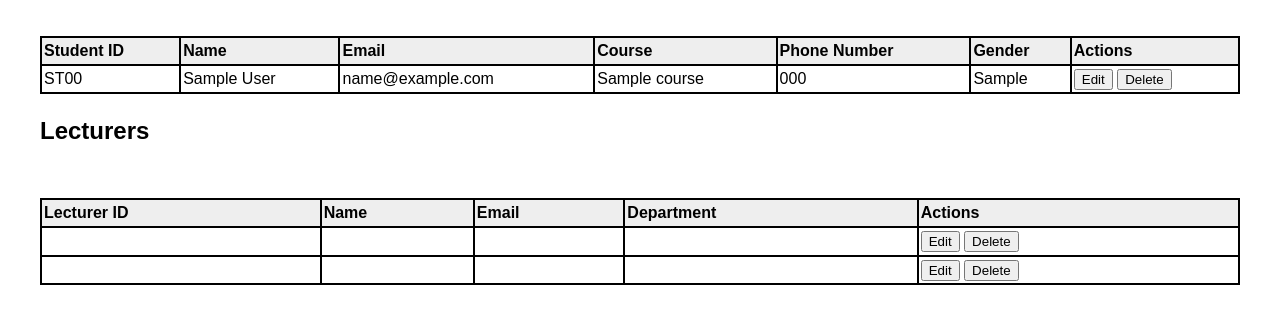
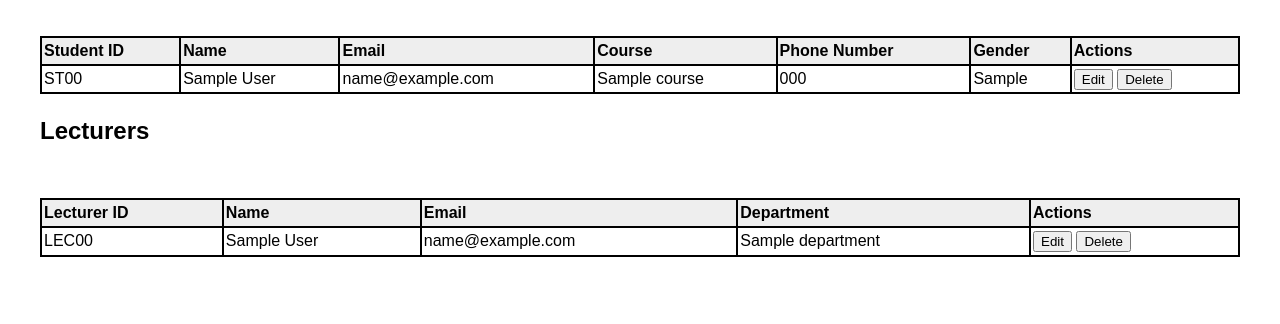
Before and after one commit to Sam-Nyalik/school-portal-system, a PHP site: page /admin-portal.php in a window 1280 px wide. Shown: the part 227-551 px from the top of the page. Run offline with PHP 8.4, Linux system fonts and the light colour scheme; tables that the repository leaves empty or names only in its code hold one stand-in row (values such as "Sample post"); data that the repository does not hold is empty.

Commit message:
added code to render lecturers details into the lecturer table in admin-portal

```diff
--- a/admin-portal/admin-portal.php
+++ b/admin-portal/admin-portal.php
@@ -4,6 +4,7 @@ include_once("../pdo.php");
 
 <!DOCTYPE html>
 <html>
+
 <head>
   <meta charset="UTF-8">
   <title>School Admin Dashboard</title>
@@ -11,6 +12,7 @@ include_once("../pdo.php");
   <link rel="stylesheet" type="text/css" href="lecturer-portal.css">
   <link rel="stylesheet" type="text/css" href="admin-portal.css">
 </head>
+
 <body>
   <header>
     <h1>School Admin Dashboard</h1>
@@ -47,21 +49,22 @@ include_once("../pdo.php");
                       INNER JOIN STUDENTS ON USERS.USERID = STUDENTS.USERID
                       INNER JOIN COURSE ON STUDENTS.COURSEID = COURSE.COURSEID
                       ";
-              $stmt=$pdo->query($sql);
-              while($row = $stmt->fetch(PDO::FETCH_ASSOC)){
-                echo("<tr>");
-                echo('<td>ST00'.$row['studentID'].'</td>');
-                echo('<td>'.$row['first_name'].' '.$row['last_name'].'</td>');
-                echo('<td>'.$row['email'].'</td>');
-                echo('<td>'.$row['course_name'].'</td>');
-                echo('<td>'.$row['phone_number'].'</td>');
-                echo('<td>'.ucfirst($row['gender']).'</td>');
-                echo("<td>
+          $stmt = $pdo->query($sql);
+          while ($row = $stmt->fetch(PDO::FETCH_ASSOC)) {
+            echo ("<tr>");
+            echo ('<td>ST00' . $row['studentID'] . '</td>');
+            echo ('<td>' . $row['first_name'] . ' ' . $row['last_name'] . '</td>');
+            echo ('<td>' . $row['email'] . '</td>');
+            echo ('<td>' . $row['course_name'] . '</td>');
+            echo ('<td>' . $row['phone_number'] . '</td>');
+            echo ('<td>' . ucfirst($row['gender']) . '</td>');
+            echo ("<td>
                 <button>Edit</button>
                 <button>Delete</button>
               </td>
             </tr>");
-              };
+          }
+          ;
           ?>
 
         </tbody>
@@ -81,29 +84,32 @@ include_once("../pdo.php");
         </thead>
         <tbody>
           <!-- Iterate over the lecturers data from the database and populate the table rows -->
-            <tr>
-              <td></td>
-              <td></td>
-              <td></td>
-              <td></td>
+          <?php
+          $sql = "SELECT USERS.*,LECTURERS.* , DEPARTMENT.*
+          FROM USERS
+          INNER JOIN LECTURERS ON USERS.USERID = LECTURERS.USERID
+          INNER JOIN DEPARTMENT ON LECTURERS.DEPARTMENTID = DEPARTMENT.DEPARTMENTID";
+          $stmt = $pdo->query($sql);
+          while($row = $stmt->fetch(PDO::FETCH_ASSOC)){
+            echo ("<tr>");
+            echo ('<td>LEC00' . $row['lecturerID'] . '</td>');
+            echo ('<td>' . $row['first_name'] . ' ' . $row['last_name'] . '</td>');
+            echo ('<td>' . $row['email'] . '</td>');
+            echo ('<td>' . $row['department_name'] . '</td>');
+            echo("
             <td>
               <button>Edit</button>
               <button>Delete</button>
             </td>
-            </tr>
-            <tr>
-              <td></td>
-              <td></td>
-              <td></td>
-              <td></td>
-              <td>
-                <button>Edit</button>
-                <button>Delete</button>
-              </td>
-            </tr>
+          </tr>");
+          };
+          ?>
+
+
         </tbody>
       </table>
     </section>
   </main>
 </body>
+
 </html>
--- a/student-portal/student-portal.php
+++ b/student-portal/student-portal.php
@@ -48,7 +48,7 @@ if (isset($_GET["id"])) {
 			<p>Enrollment Date: <span id="enrollment-date"><?= $row["enrol_date"]  ?></span></p>
 			<p>Date of Birth: <span id="date-of-birth"><?= $row["date_of_birth"] ?></span></p>
 			<p>Year of Study: <span id="year-of-study"><?= $row["year"] ?></span></p>
-			<p>Student ID: <span id="user-id"></span><?= "ST0".$row["studentID"] ?></p>
+			<p>Student ID: <span id="user-id"></span><?= "ST00".$row["studentID"] ?></p>
 			<p>Course: <span id="course-id"><?= $row["course_name"] ?></span></p>
 		</section>
 		<section id="units">
```
Lines whose indentation alone changed are shown as unchanged.
